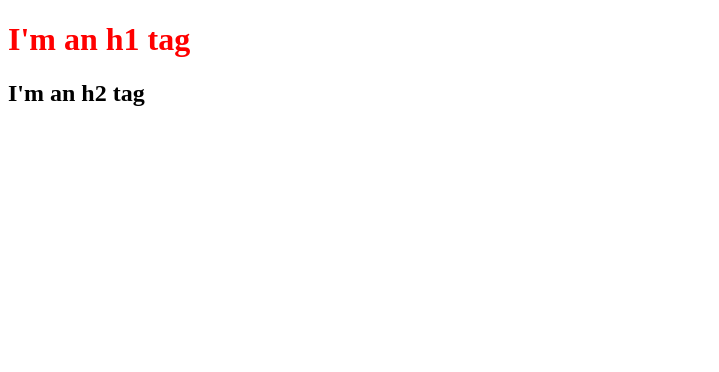
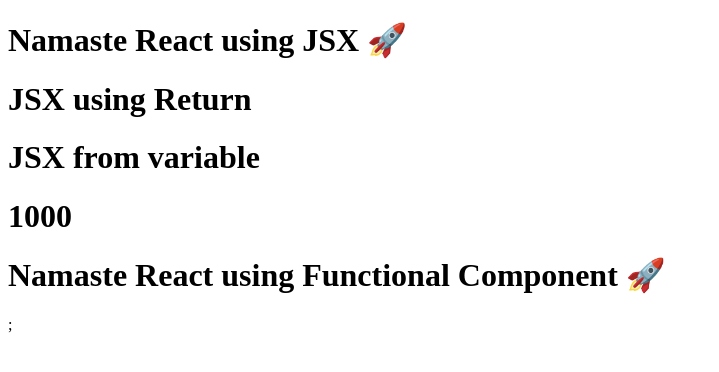
Before and after one commit to PrantikC/namaste-react, a React app: page / in a window 1280 px wide. Shown: the whole page, without its empty margins (0-719 px from the left). Built offline with nearby package versions, Linux system fonts and the light colour scheme.

Commit message:
episode-03

```diff
--- a/App.js
+++ b/App.js
@@ -1,13 +1,42 @@
-import React from 'react'
-import ReactDOM from 'react-dom/client';
+import React from "react";
+import ReactDOM from "react-dom/client";
 
-const parent = React.createElement(
-  "div",
-  { id: "parent" },
-  React.createElement("div", { id: "children" }, [
-    React.createElement("h1", { id: "heading" }, "I'm an h1 tag"),
-    React.createElement("h2", {}, "I'm an h2 tag"),
-  ])
+// React Element
+// const heading = React.createElement(
+//   "h1",
+//   { id: "heading" },
+//   "Namaste React 🚀"
+// );
+
+const Title = () => (
+  <h1 className="head" tabIndex="5">
+    Namaste React using JSX 🚀
+  </h1>
 );
+
+const jsvariable = <h1>JSX from variable</h1>
+
+const Subtitle = () => {
+  return (
+    <div>
+      <h1>JSX using Return</h1>
+    </div>
+  )
+}
+
+const count = 1000;
+
+// Component Composition
+const HeadingComponent = () => (
+  <div id="container">
+    <Title />
+    <Subtitle/>
+    {jsvariable}
+    <h1>{count}</h1>
+    <h1>Namaste React using Functional Component 🚀</h1>;
+  </div>
+);
+
 const root = ReactDOM.createRoot(document.getElementById("root"));
-root.render(parent);
+
+root.render(<HeadingComponent />);
--- a/index.css
+++ b/index.css
@@ -1,3 +1,3 @@
 #heading {
-    color: red;
+  color: red;
 }
--- a/index.html
+++ b/index.html
@@ -3,12 +3,13 @@
   <head>
     <meta charset="UTF-8" />
     <meta name="viewport" content="width=device-width, initial-scale=1.0" />
-    <link rel="stylesheet" href="./index.css">
+    <link rel="stylesheet" href="./index.css" />
     <title>Document</title>
   </head>
   <body>
     <div id="root">
-      <script type="module" src="./App.js"></script>
+      <h1>Prantik is here</h1>
     </div>
+    <script type="module" src="./App.js"></script>
   </body>
 </html>
--- a/package.json
+++ b/package.json
@@ -3,6 +3,8 @@
   "version": "1.0.0",
   "description": "This is Namaste React by Prantik",
   "scripts": {
+    "start": "parcel index.html",
+    "build": "parcel build index.html",
     "test": "jest"
   },
   "repository": {
```
